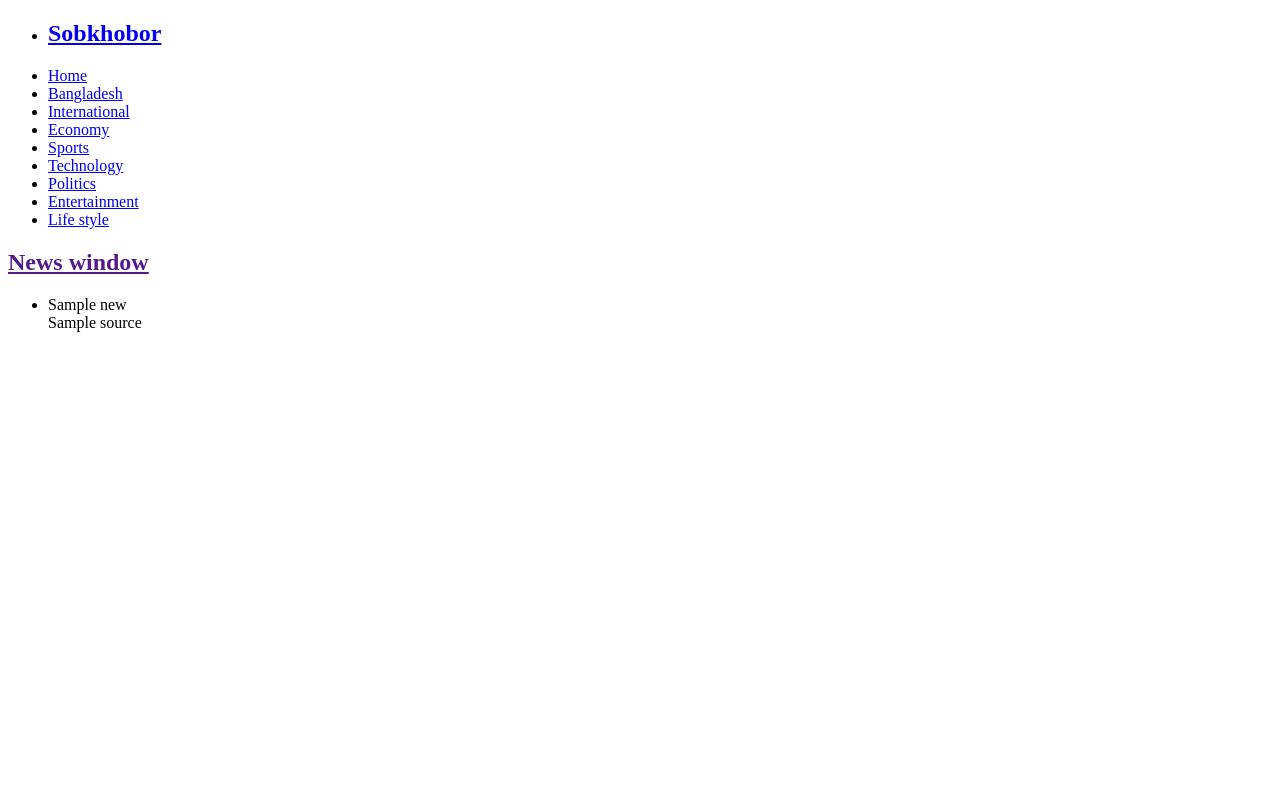
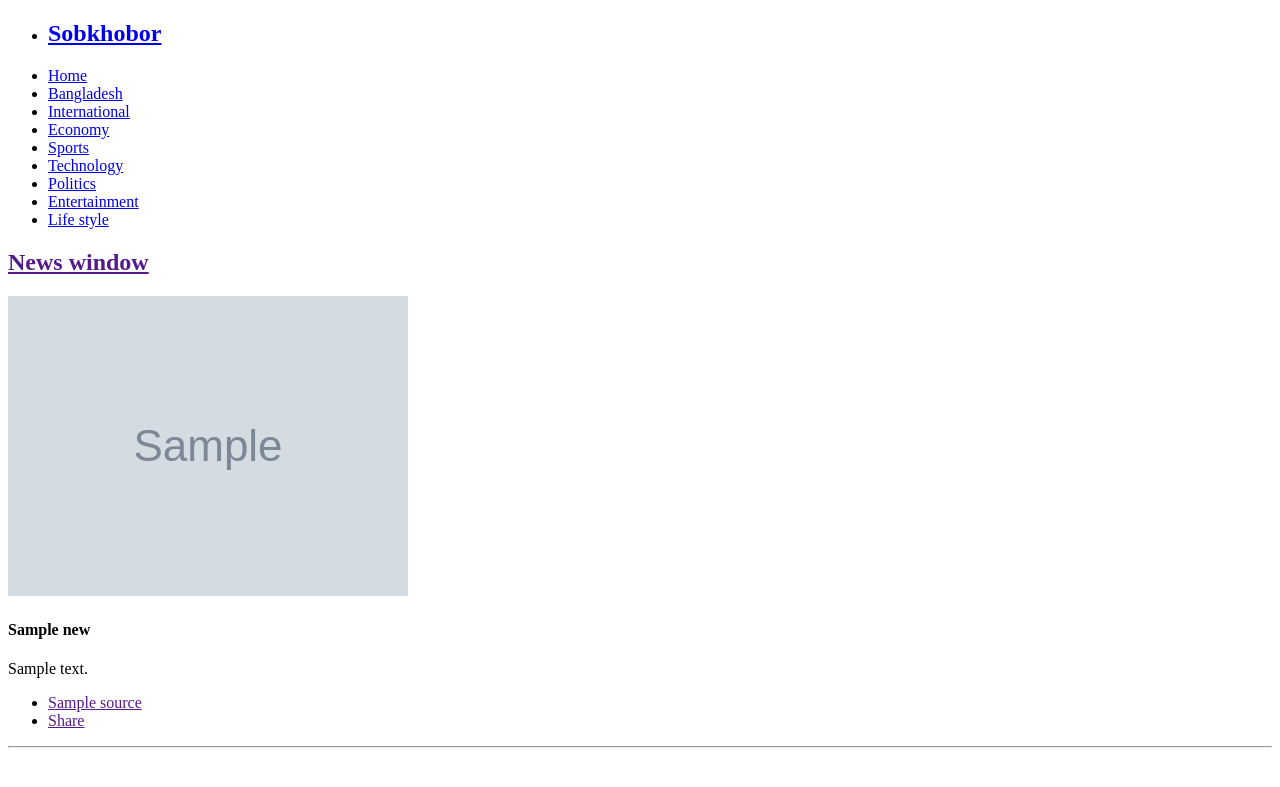
Before and after one commit to Kobecodder/allnews, a Python web app: template allnews/templates/newslist.jinja2 in a window 1280 px wide. Shown: the top 787 px of the page. Run offline with Jinja, Linux system fonts and the light colour scheme; the template is opened without the code that fills it: most values are stand-ins (such as "Sample title", 1, 10 or a date in 2020); grey boxes marked "Sample" are stand-in pictures.

Commit message:
news list view show

```diff
--- a/allnews/templates/index.jinja2
+++ b/allnews/templates/index.jinja2
@@ -13,7 +13,7 @@
 
 </head>
 <body >
-<nav class="top-bar hide-for-small">
+<nav class="top-bar">
     <ul class="title-area">
         <li class="name">
             <h1><a title="Sobkhobor" href="http://sobkhobor.com">Sobkhobor</a> </h1>
@@ -52,7 +52,7 @@
     </section>
 </nav>
 <section role="main">
-    <div class="header">
+    <div class="header  hide-for-small">
         <div class="row">
             <div class="large-6 columns">
                 <h2 ><a href="">News window  </a></h2>
@@ -61,13 +61,7 @@
         </div>
     </div>
 
-    <div class="row">
-        <div class="large-9 columns">
 
-        </div>
-        <div class="large-3 columns"></div>
-
-    </div>
 
     {% block newslist %}{% endblock %}
 
--- a/allnews/templates/newslist.jinja2
+++ b/allnews/templates/newslist.jinja2
@@ -1,18 +1,52 @@
 {% extends "index.jinja2" %}
 {% block newslist %}
-<div class="row">
-    <div class="large-8 columns">
-        <ul>
+
+    <div class="row">
+        <div class="large-9 small-12 columns">
             {% for news in newsset %}
-                <li>
-                {{ news.title }} <br/>
-                {{ news.source }}
-                </li>
+                <div class="row">
+                    <div class="large-2 columns small-3">
 
+                        {% if news.image_url %}
+                            <img src="{{ news.image_url }}"/>
+                        {% else %}
+                             <img src="{{ request.static_url('allnews:static/image/news_defaut.png')}}"/>gi
+                        {% endif %}
+                    </div>
+                    <div class="large-10 columns">
+                        <h4>{{ news.title }}</h4
+                        <p>{{ news.description }}</p>
+                        <ul class="inline-list">
+                            <li><a href="">{{ news.source}}</a></li>
+                            <li><a href="">Share</a></li>
+                        </ul>
+                    </div>
+                </div>
+                 <hr/>
             {% endfor %}
-        </ul>
+
+        </div>
+        <div class="large-3 columns"></div>
 
     </div>
-    <div class="large-4 columns"></div>
-</div>
+
+
+
+
+
+
+
+
+
+
+
+
+
+
+
+
+
+
+
+
 {% endblock %}
```
Also changed, not shown: allnews/static/image/news_defaut.png (renamed from allnews/static/image/news-default-image.png).
